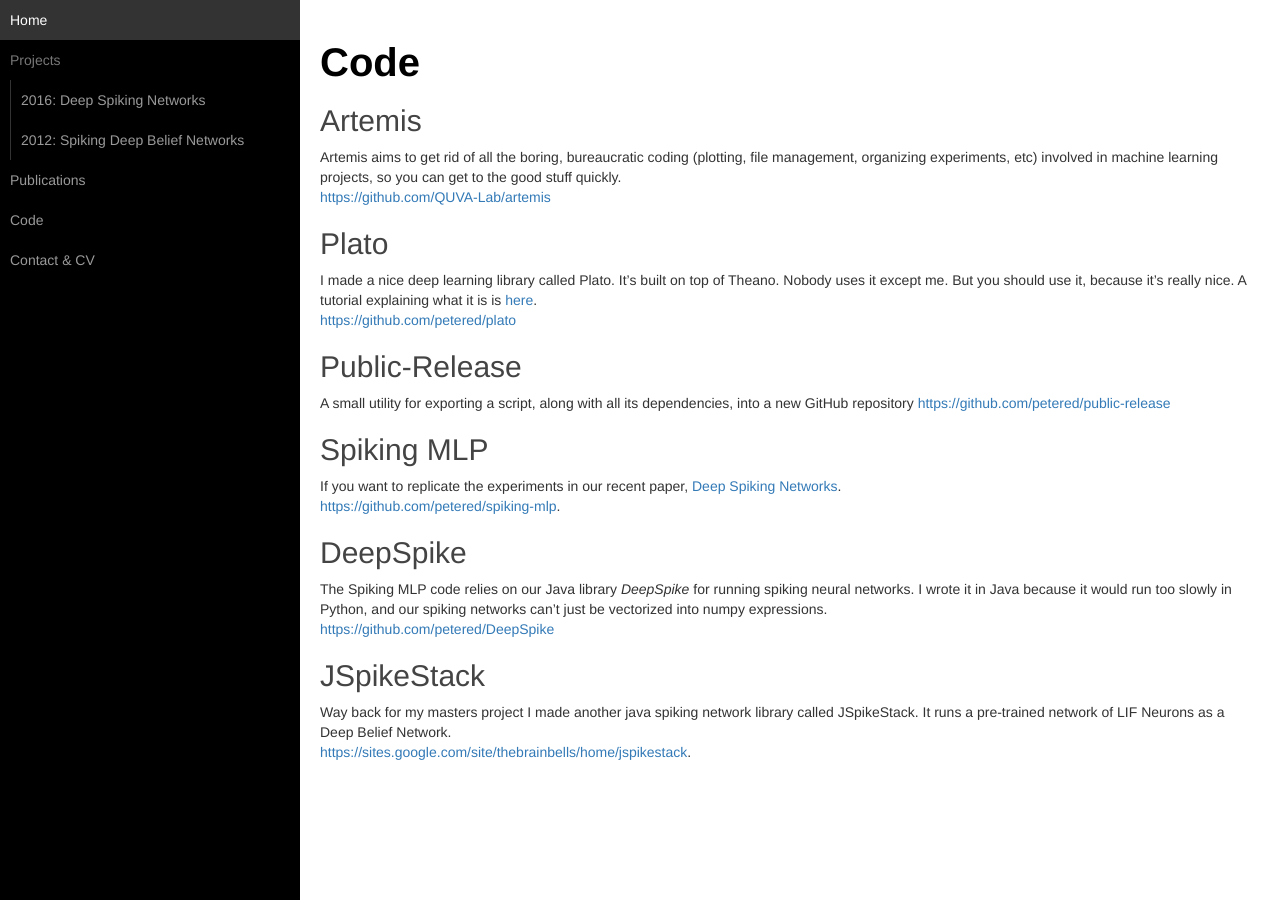
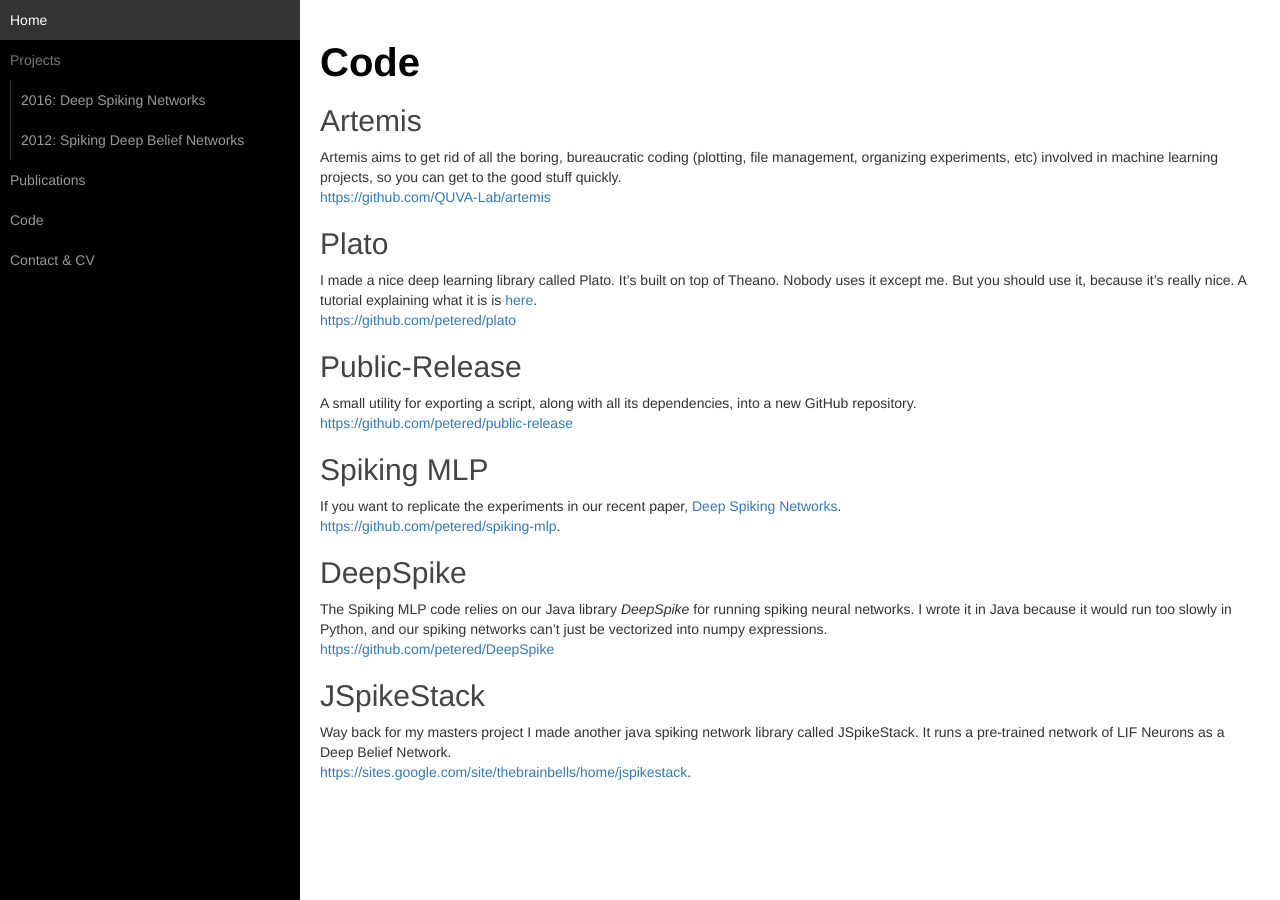
Before and after one commit to petered/petered.github.io, a Jekyll site: the page built from code.md, in a window 1280 px wide. Built offline with Jekyll 4.4.1, drawn with Linux system fonts in a browser that asks for light colours; nearby versions of some CDN libraries; library files that are not in the unit come from our copies.

Commit message:
Update code.md

```diff
--- a/code.md
+++ b/code.md
@@ -13,7 +13,7 @@
 [https://github.com/petered/plato](https://github.com/petered/plato)
 
 # Public-Release
-A small utility for exporting a script, along with all its dependencies, into a new GitHub repository
+A small utility for exporting a script, along with all its dependencies, into a new GitHub repository.
 [https://github.com/petered/public-release](https://github.com/petered/public-release)
 
 # Spiking MLP
```
